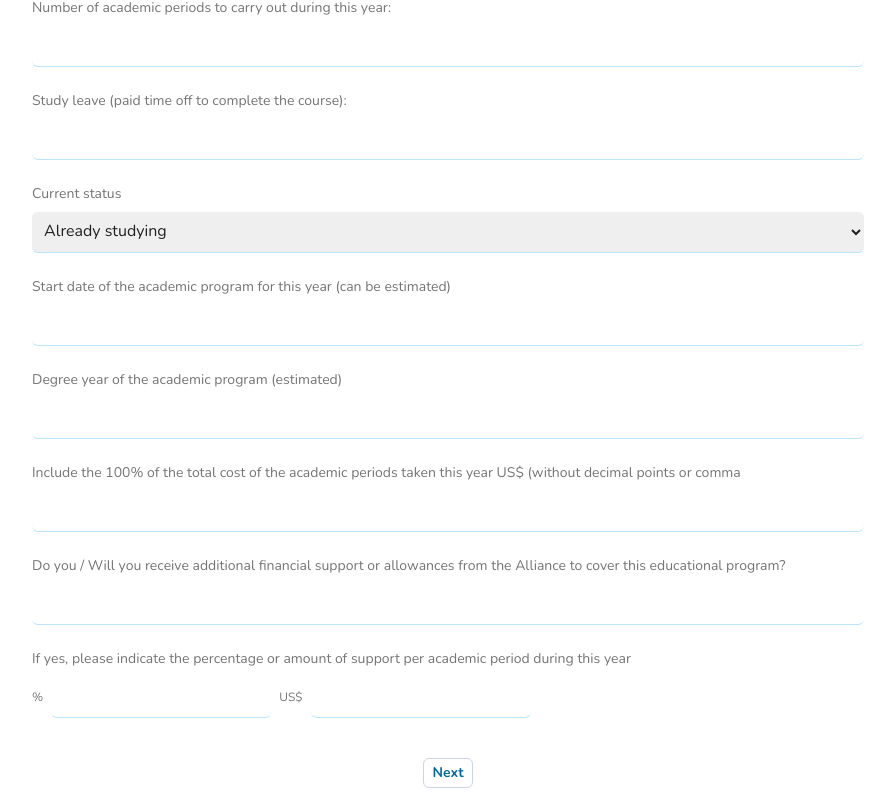
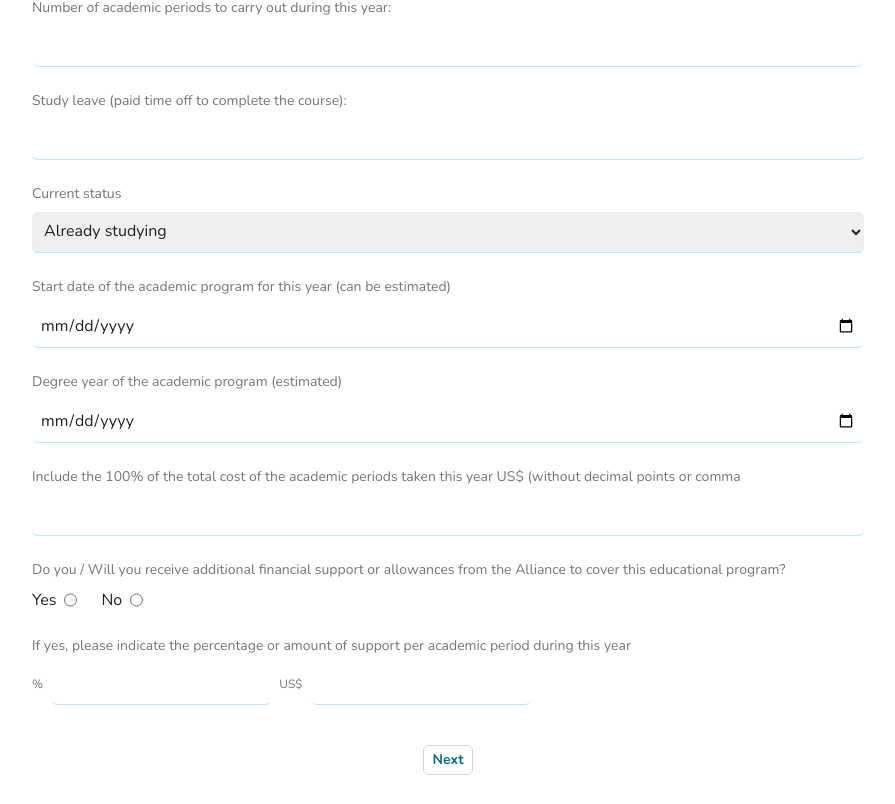
Before and after one commit to JhonHenao1301/fdrh, a React (Vite) app: page /application/1/form in a window 1280 px wide. Shown: the part 1200-2004 px from the top of the page, without its empty margins (192-1087 px from the left). Built offline with nearby package versions, Linux system fonts and the light colour scheme.

Commit message:
feat: Type all inputs

```diff
--- a/src/pages/ApplicationForm.tsx
+++ b/src/pages/ApplicationForm.tsx
@@ -6,6 +6,20 @@ import UserInfo from "../components/ui/UserInfo";
 type Inputs = {
   program: string;
   level: string;
+  description: string;
+  modality: string;
+  institution: string;
+  period: string;
+  durationTime: number;
+  typePeriod: string;
+  academicPeriods: string;
+  studyLeave: string;
+  status: string;
+  startDate: Date;
+  degreeDate: Date;
+  totalCost: number;
+  additionalFinancial: string;
+  support: number;
 };
 
 const ApplicationForm = () => {
@@ -13,13 +27,12 @@ const ApplicationForm = () => {
   const {
     register,
     handleSubmit,
-    watch,
+    // watch,
     formState: { errors },
   } = useForm();
   const { t } = useTranslation();
   // const navigate = useNavigate();
 
-  // console.log(errors);
   const onSubmit: SubmitHandler<Inputs> = (data) => {
     console.log(data);
     // navigate(`/application/${id}/form/verification`);
@@ -33,6 +46,7 @@ const ApplicationForm = () => {
       </h1>
       <form onSubmit={handleSubmit(onSubmit)}>
         <div className="flex flex-col gap-6 my-4">
+          {/* Academic program (program) */}
           <div className="flex flex-col gap-2">
             <label
               htmlFor="program"
@@ -57,6 +71,7 @@ const ApplicationForm = () => {
               </span>
             )}
           </div>
+          {/* Education level (level) */}
           <div className="flex flex-col gap-2">
             <label
               htmlFor="level"
@@ -70,6 +85,7 @@ const ApplicationForm = () => {
               disabled
             />
           </div>
+          {/* Justification (description) */}
           <div className="flex flex-col gap-2">
             <label
               htmlFor="description"
@@ -94,6 +110,7 @@ const ApplicationForm = () => {
               </span>
             )}
           </div>
+          {/* Modality (modality) */}
           <div className="flex flex-col gap-2">
             <label
               htmlFor="modality"
@@ -121,6 +138,7 @@ const ApplicationForm = () => {
               </span>
             )}
           </div>
+          {/* University (institution) */}
           <div className="flex flex-col gap-2">
             <label
               htmlFor="institution"
@@ -145,6 +163,7 @@ const ApplicationForm = () => {
               </span>
             )}
           </div>
+          {/* Period (period) */}
           <div className="flex flex-col gap-2">
             <label
               htmlFor="period"
@@ -169,16 +188,14 @@ const ApplicationForm = () => {
               </span>
             )}
           </div>
+          {/* Duration program (durationTime - typePeriod) */}
           <div className="flex gap-4 justify-between">
-            <label
-              className="text-gray-30 text-sm text-start transition-all"
-              htmlFor="program"
-            >
+            <label className="text-gray-30 text-sm text-start transition-all">
               {t("application_3_msg11")}
             </label>
             <div className="flex gap-2 items-center w-1/2">
               <label
-                htmlFor="numPeriods"
+                htmlFor="durationTime"
                 className="text-gray-30 text-sm text-start transition-all"
               >
                 #
@@ -187,31 +204,36 @@ const ApplicationForm = () => {
                 type="number"
                 className="input-standard"
                 autoComplete="off"
-                {...register("numPeriods", {
+                {...register("durationTime", {
                   required: {
                     value: true,
                     message: "This field is required",
                   },
                 })}
               />
-              {errors.numPeriods && (
+              {errors.durationTime && (
                 <span className="text-sm text-red-20 text-start">
-                  {errors.numPeriods?.message}
+                  {errors.durationTime?.message}
                 </span>
               )}
               <label
-                htmlFor="typePeriods"
+                htmlFor="typePeriod"
                 className="text-gray-30 text-sm text-start transition-all"
               >
                 {t("application_3_msg12")}
               </label>
-              <select className="input-standard" autoComplete="off">
+              <select
+                className="input-standard"
+                autoComplete="off"
+                {...register("typePeriod")}
+              >
                 <option value="">{t("application_3_msg13")}</option>
                 <option value="">{t("application_3_msg14")}</option>
                 <option value="">{t("application_3_msg15")}</option>
               </select>
             </div>
           </div>
+          {/* Academic periods (academicPeriods)  */}
           <div className="flex flex-col gap-2">
             <label
               className="text-gray-30 text-sm text-start transition-all"
@@ -236,6 +258,7 @@ const ApplicationForm = () => {
               </span>
             )}
           </div>
+          {/* Study leave (studyLeave) */}
           <div className="flex flex-col gap-2">
             <label
               className="text-gray-30 text-sm text-start transition-all"
@@ -260,19 +283,25 @@ const ApplicationForm = () => {
               </span>
             )}
           </div>
+          {/* Current status (status) */}
           <div className="flex flex-col gap-2">
             <label
               className="text-gray-30 text-sm text-start transition-all"
-              htmlFor="period"
+              htmlFor="status"
             >
               {t("application_3_msg18")}
             </label>
-            <select className="input-standard" autoComplete="off">
+            <select
+              className="input-standard"
+              autoComplete="off"
+              {...register("status")}
+            >
               <option value="">{t("application_3_msg19")}</option>
               <option value="">{t("application_3_msg20")}</option>
               <option value="">{t("application_3_msg21")}</option>
             </select>
           </div>
+          {/* Start date (startDate) */}
           <div className="flex flex-col gap-2">
             <label
               className="text-gray-30 text-sm text-start transition-all"
@@ -281,7 +310,7 @@ const ApplicationForm = () => {
               {t("application_3_msg22")}
             </label>
             <input
-              type="text"
+              type="date"
               className="input-standard"
               autoComplete="off"
               {...register("startDate", {
@@ -297,108 +326,115 @@ const ApplicationForm = () => {
               </span>
             )}
           </div>
+          {/* Degree date (degreeDate) */}
           <div className="flex flex-col gap-2">
             <label
               className="text-gray-30 text-sm text-start transition-all"
-              htmlFor="degree"
+              htmlFor="degreeDate"
             >
               {t("application_3_msg23")}
             </label>
             <input
-              type="text"
+              type="date"
               className="input-standard"
               autoComplete="off"
-              {...register("degree", {
+              {...register("degreeDate", {
                 required: {
                   value: true,
                   message: "This field is required",
                 },
               })}
             />
-            {errors.degree && (
+            {errors.degreeDate && (
               <span className="text-sm text-red-20 text-start">
-                {errors.degree?.message}
+                {errors.degreeDate?.message}
               </span>
             )}
           </div>
+          {/* Total cost (totalCost) */}
           <div className="flex flex-col gap-2">
             <label
               className="text-gray-30 text-sm text-start transition-all"
-              htmlFor="studyLeave"
+              htmlFor="totalCost"
             >
               {t("application_3_msg24")}
             </label>
             <input
-              type="text"
+              type="number"
               className="input-standard"
               autoComplete="off"
-              {...register("studyLeave", {
+              {...register("totalCost", {
                 required: {
                   value: true,
                   message: "This field is required",
                 },
               })}
             />
-            {errors.studyLeave && (
+            {errors.totalCost && (
               <span className="text-sm text-red-20 text-start">
-                {errors.studyLeave?.message}
+                {errors.totalCost?.message}
               </span>
             )}
           </div>
+          {/* Receive additional financial (additionalFinancial) */}
           <div className="flex flex-col gap-2">
             <label
               className="text-gray-30 text-sm text-start transition-all"
-              htmlFor="status"
+              htmlFor="additionalFinancial"
             >
               {t("application_3_msg25")}
             </label>
-            <input
-              type="text"
-              className="input-standard"
-              autoComplete="off"
-              {...register("status", {
-                required: {
-                  value: true,
-                  message: "This field is required",
-                },
-              })}
-            />
-            {errors.status && (
-              <span className="text-sm text-red-20 text-start">
-                {errors.studyLeave?.message}
-              </span>
-            )}
+            <div className="flex gap-6">
+              <div className="flex gap-2">
+                <label htmlFor="additionalFinancial">
+                  {t("application_3_msg26")}
+                </label>
+                <input
+                  type="radio"
+                  className="input-standard"
+                  autoComplete="off"
+                  {...register("additionalFinancial")}
+                />
+              </div>
+              <div className="flex gap-2">
+                <label htmlFor="additionalFinancial">No</label>
+                <input
+                  type="radio"
+                  className="input-standard"
+                  autoComplete="off"
+                  {...register("additionalFinancial")}
+                />
+              </div>
+            </div>
           </div>
+
+          {/* Support amount (support) */}
           <div className="flex flex-col gap-2">
             <label
               className="text-gray-30 text-sm text-start"
-              htmlFor="studyLeave"
+              htmlFor="support"
             >
               {t("application_3_msg28")}
             </label>
             <div className="flex items-center gap-2">
-              <label htmlFor="" className="text-gray-30 text-xs text-start">
-                %
-              </label>
+              <label className="text-gray-30 text-xs text-start">%</label>
               <input
-                type="text"
+                type="number"
                 className="input-standard"
                 autoComplete="off"
-                {...register("studyLeave", {
+                {...register("support", {
                   required: {
                     value: true,
                     message: "This field is required",
                   },
                 })}
               />
-              <label htmlFor="" className="text-gray-30 text-xs text-start">
-                US$
-              </label>
+              <label className="text-gray-30 text-xs text-start">US$</label>
               <input
-                type="text"
+                type="number"
                 className="input-standard"
                 autoComplete="off"
-                {...register("studyLeave", {
+                {...register("support", {
                   required: {
                     value: true,
                     message: "This field is required",
@@ -406,9 +442,9 @@ const ApplicationForm = () => {
                 })}
               />
             </div>
-            {errors.studyLeave && (
+            {errors.support && (
               <span className="text-sm text-red-20 text-start">
-                {errors.studyLeave?.message}
+                {errors.support?.message}
               </span>
             )}
           </div>
```
